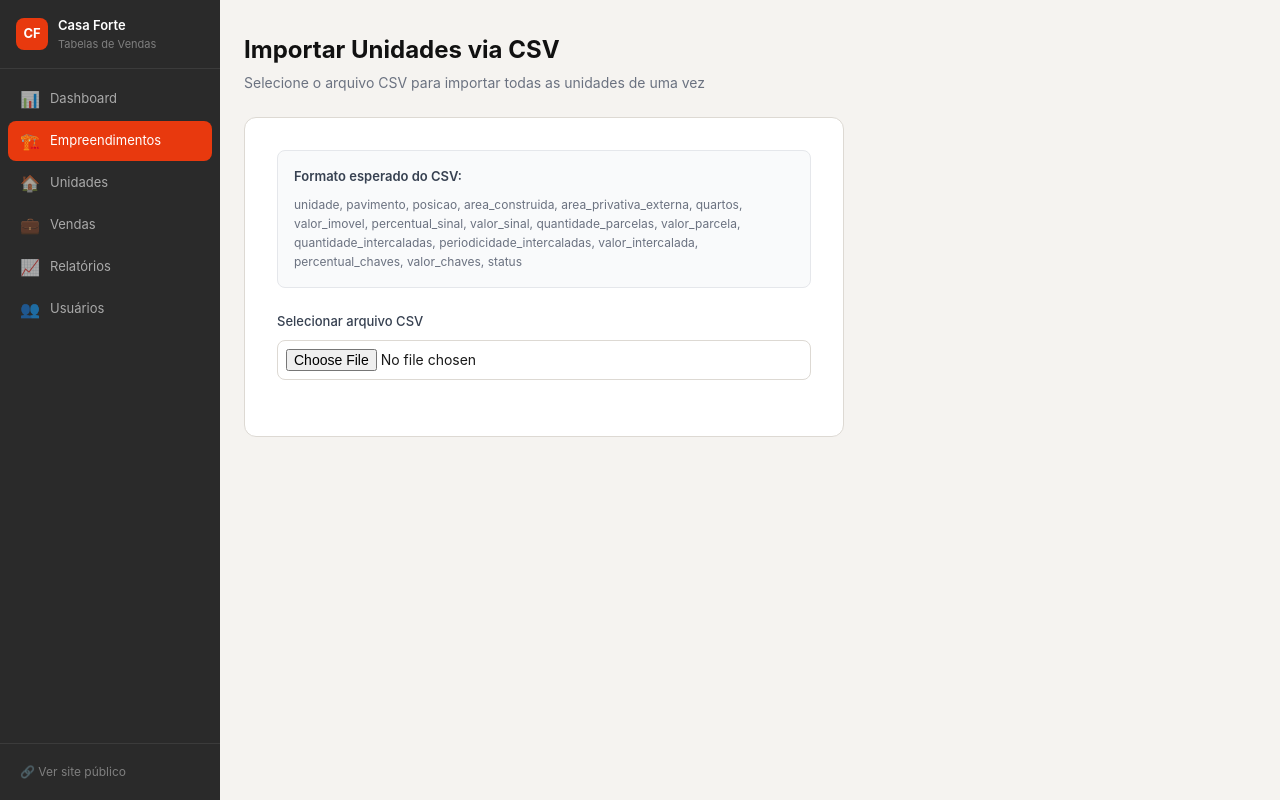
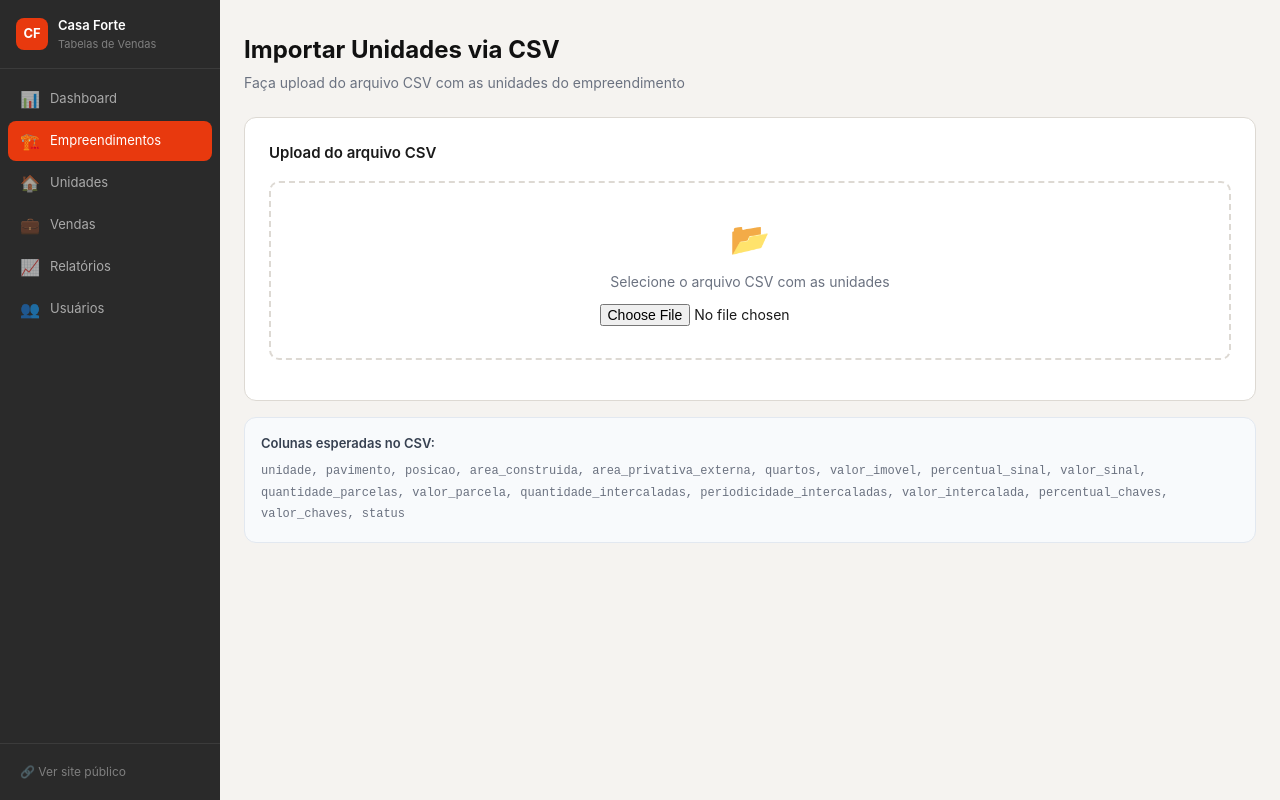
Before and after one commit to engsergiocorrea/casaforte-tabelas, a Next.js app: page /admin/empreendimentos/1/unidades/importar in a window 1280 px wide. Built offline with nearby package versions, Linux system fonts and the light colour scheme.

Commit message:
Update page.tsx

```diff
--- a/src/app/admin/empreendimentos/[id]/unidades/importar/page.tsx
+++ b/src/app/admin/empreendimentos/[id]/unidades/importar/page.tsx
@@ -6,49 +6,72 @@ import { useRouter } from 'next/navigation'
 export default function ImportarUnidadesPage({ params }: { params: { id: string } }) {
   const router = useRouter()
   const [loading, setLoading] = useState(false)
-  const [resultado, setResultado] = useState<{inseridas:number, erros:string[]} | null>(null)
+  const [resultado, setResultado] = useState<{ok:number,erros:string[]}>()
+  const [preview, setPreview] = useState<any[]>([])
 
-  async function handleFile(e: React.ChangeEvent<HTMLInputElement>) {
+  function parseCSV(text: string) {
+    const lines = text.trim().split('\n')
+    const headers = lines[0].split(',').map(h => h.trim().replace(/"/g,''))
+    return lines.slice(1).map(line => {
+      const values = line.split(',').map(v => v.trim().replace(/"/g,''))
+      const obj: any = {}
+      headers.forEach((h, i) => { obj[h] = values[i] ?? '' })
+      return obj
+    })
+  }
+
+  function handleFile(e: React.ChangeEvent<HTMLInputElement>) {
+    const file = e.target.files?.[0]
+    if (!file) return
+    const reader = new FileReader()
+    reader.onload = (ev) => {
+      const text = ev.target?.result as string
+      const rows = parseCSV(text)
+      setPreview(rows.slice(0, 5))
+    }
+    reader.readAsText(file, 'utf-8')
+  }
+
+  async function handleImport(e: React.ChangeEvent<HTMLInputElement>) {
     const file = e.target.files?.[0]
     if (!file) return
     setLoading(true)
-    setResultado(null)
+    const text = await file.text()
+    const rows = parseCSV(text)
+    const supabase = createClient()
+    let ok = 0
+    const erros: string[] = []
 
-    const text = await file.text()
-    const lines = text.trim().split('\n')
-    const headers = lines[0].split(',').map(h => h.trim().replace(/"/g,''))
-
-    const unidades = lines.slice(1).map(line => {
-      const vals = line.split(',').map(v => v.trim().replace(/"/g,''))
-      const obj: any = { empreendimento_id: params.id }
-      headers.forEach((h, i) => {
-        const v = vals[i] ?? ''
-        const numFields = ['area_construida','area_privativa_externa','area_total','area_terreno','quartos','suites','banheiros','vagas','valor_imovel','percentual_sinal','valor_sinal','quantidade_parcelas','valor_parcela','quantidade_intercaladas','valor_intercalada','percentual_chaves','valor_chaves']
-        if (numFields.includes(h)) {
-          obj[h] = v !== '' ? Number(v) : null
-        } else {
-          obj[h] = v !== '' ? v : null
-        }
-      })
-      return obj
-    }).filter(u => u.unidade)
-
-    const supabase = createClient()
-    const erros: string[] = []
-    let inseridas = 0
-
-    // Inserir em lotes de 10
-    for (let i = 0; i < unidades.length; i += 10) {
-      const lote = unidades.slice(i, i + 10)
-      const { error } = await supabase.from('unidades').insert(lote)
-      if (error) {
-        erros.push(`Lote ${i}-${i+10}: ${error.message}`)
-      } else {
-        inseridas += lote.length
+    for (const row of rows) {
+      const data = {
+        empreendimento_id: params.id,
+        unidade: row.unidade,
+        pavimento: row.pavimento || null,
+        posicao: row.posicao || null,
+        area_construida: row.area_construida ? Number(row.area_construida) : null,
+        area_privativa_externa: row.area_privativa_externa ? Number(row.area_privativa_externa) : null,
+        area_total: row.area_total ? Number(row.area_total) : null,
+        quartos: row.quartos ? Number(row.quartos) : null,
+        suites: row.suites ? Number(row.suites) : null,
+        valor_imovel: row.valor_imovel ? Number(row.valor_imovel) : null,
+        percentual_sinal: row.percentual_sinal ? Number(row.percentual_sinal) : null,
+        valor_sinal: row.valor_sinal ? Number(row.valor_sinal) : null,
+        quantidade_parcelas: row.quantidade_parcelas ? Number(row.quantidade_parcelas) : null,
+        valor_parcela: row.valor_parcela ? Number(row.valor_parcela) : null,
+        quantidade_intercaladas: row.quantidade_intercaladas ? Number(row.quantidade_intercaladas) : null,
+        periodicidade_intercaladas: row.periodicidade_intercaladas || null,
+        valor_intercalada: row.valor_intercalada ? Number(row.valor_intercalada) : null,
+        percentual_chaves: row.percentual_chaves ? Number(row.percentual_chaves) : null,
+        valor_chaves: row.valor_chaves ? Number(row.valor_chaves) : null,
+        status: row.status || 'disponivel',
+        observacoes_publicas: row.observacoes_publicas || null,
       }
+      const { error } = await supabase.from('unidades').insert([data])
+      if (error) erros.push(`${row.unidade}: ${error.message}`)
+      else ok++
     }
 
-    setResultado({ inseridas, erros })
+    setResultado({ ok, erros })
     setLoading(false)
   }
 
@@ -56,54 +79,52 @@ export default function ImportarUnidadesPage({ params }: { params: { id: string
     <div>
       <div style={{marginBottom:'1.5rem'}}>
         <h1 style={{fontSize:'1.5rem',fontWeight:'700',color:'#111'}}>Importar Unidades via CSV</h1>
-        <p style={{fontSize:'0.875rem',color:'#6b7280',marginTop:'0.25rem'}}>Selecione o arquivo CSV para importar todas as unidades de uma vez</p>
+        <p style={{fontSize:'0.875rem',color:'#6b7280',marginTop:'0.25rem'}}>Faça upload do arquivo CSV com as unidades do empreendimento</p>
       </div>
 
-      <div style={{background:'white',borderRadius:'12px',border:'1px solid #DDD9D3',padding:'32px',maxWidth:'600px'}}>
-        <div style={{marginBottom:'24px',padding:'16px',background:'#f9fafb',borderRadius:'8px',border:'1px solid #e5e7eb'}}>
-          <p style={{fontSize:'13px',fontWeight:'600',color:'#374151',marginBottom:'8px'}}>Formato esperado do CSV:</p>
-          <p style={{fontSize:'12px',color:'#6b7280',lineHeight:'1.6'}}>
-            unidade, pavimento, posicao, area_construida, area_privativa_externa, quartos, valor_imovel, percentual_sinal, valor_sinal, quantidade_parcelas, valor_parcela, quantidade_intercaladas, periodicidade_intercaladas, valor_intercalada, percentual_chaves, valor_chaves, status
-          </p>
-        </div>
+      <div style={{background:'white',borderRadius:'12px',border:'1px solid #DDD9D3',padding:'24px',marginBottom:'16px'}}>
+        <h2 style={{fontSize:'15px',fontWeight:'600',marginBottom:'16px'}}>Upload do arquivo CSV</h2>
 
-        <div style={{marginBottom:'24px'}}>
-          <label style={{display:'block',fontSize:'13px',fontWeight:'500',color:'#374151',marginBottom:'8px'}}>
-            Selecionar arquivo CSV
-          </label>
-          <input
-            type="file"
-            accept=".csv"
-            onChange={handleFile}
-            disabled={loading}
-            style={{width:'100%',padding:'8px',border:'1px solid #DDD9D3',borderRadius:'8px',fontSize:'14px'}}
-          />
+        <div style={{border:'2px dashed #DDD9D3',borderRadius:'10px',padding:'32px',textAlign:'center',marginBottom:'16px'}}>
+          <div style={{fontSize:'2rem',marginBottom:'8px'}}>📂</div>
+          <p style={{fontSize:'14px',color:'#6b7280',marginBottom:'12px'}}>Selecione o arquivo CSV com as unidades</p>
+          <input type="file" accept=".csv" onChange={handleImport} disabled={loading}
+            style={{display:'block',margin:'0 auto',fontSize:'14px'}} />
         </div>
 
         {loading && (
           <div style={{textAlign:'center',padding:'20px',color:'#6b7280'}}>
-            <p>Importando unidades...</p>
+            <div style={{fontSize:'1.5rem',marginBottom:'8px'}}>⏳</div>
+            Importando unidades... aguarde
           </div>
         )}
 
         {resultado && (
-          <div style={{padding:'16px',background: resultado.erros.length === 0 ? '#f0fdf4' : '#fef2f2',border:`1px solid ${resultado.erros.length === 0 ? '#bbf7d0' : '#fecaca'}`,borderRadius:'8px'}}>
-            <p style={{fontWeight:'600',color: resultado.erros.length === 0 ? '#15803d' : '#b91c1c',marginBottom:'8px'}}>
-              {resultado.inseridas} unidades importadas com sucesso!
-            </p>
-            {resultado.erros.map((e, i) => (
-              <p key={i} style={{fontSize:'12px',color:'#b91c1c'}}>{e}</p>
+          <div style={{marginTop:'16px'}}>
+            <div style={{background:resultado.erros.length===0?'#f0fdf4':'#fffbeb',border:`1px solid ${resultado.erros.length===0?'#bbf7d0':'#fde68a'}`,borderRadius:'8px',padding:'16px',marginBottom:'12px'}}>
+              <p style={{fontWeight:'600',color:resultado.erros.length===0?'#15803d':'#92400e',marginBottom:'4px'}}>
+                {resultado.erros.length===0 ? '✅' : '⚠️'} {resultado.ok} unidades importadas com sucesso!
+              </p>
+              {resultado.erros.length > 0 && (
+                <p style={{fontSize:'13px',color:'#92400e'}}>{resultado.erros.length} erros encontrados</p>
+              )}
+            </div>
+            {resultado.erros.length > 0 && resultado.erros.map((e,i) => (
+              <div key={i} style={{fontSize:'12px',color:'#b91c1c',padding:'4px 0'}}>{e}</div>
             ))}
-            {resultado.erros.length === 0 && (
-              <button
-                onClick={() => router.push(`/admin/empreendimentos/${params.id}/unidades`)}
-                style={{marginTop:'12px',padding:'8px 16px',background:'#15803d',color:'white',border:'none',borderRadius:'8px',fontSize:'14px',cursor:'pointer'}}
-              >
-                Ver unidades →
-              </button>
-            )}
+            <button onClick={() => router.push(`/admin/empreendimentos/${params.id}/unidades`)}
+              style={{marginTop:'12px',padding:'8px 20px',background:'#E8390E',color:'white',border:'none',borderRadius:'8px',fontSize:'14px',cursor:'pointer'}}>
+              Ver unidades importadas →
+            </button>
           </div>
         )}
+      </div>
+
+      <div style={{background:'#f8fafc',borderRadius:'12px',border:'1px solid #e2e8f0',padding:'16px'}}>
+        <p style={{fontSize:'13px',fontWeight:'600',marginBottom:'8px',color:'#374151'}}>Colunas esperadas no CSV:</p>
+        <p style={{fontSize:'12px',color:'#6b7280',fontFamily:'monospace',lineHeight:'1.8'}}>
+          unidade, pavimento, posicao, area_construida, area_privativa_externa, quartos, valor_imovel, percentual_sinal, valor_sinal, quantidade_parcelas, valor_parcela, quantidade_intercaladas, periodicidade_intercaladas, valor_intercalada, percentual_chaves, valor_chaves, status
+        </p>
       </div>
     </div>
   )
```
